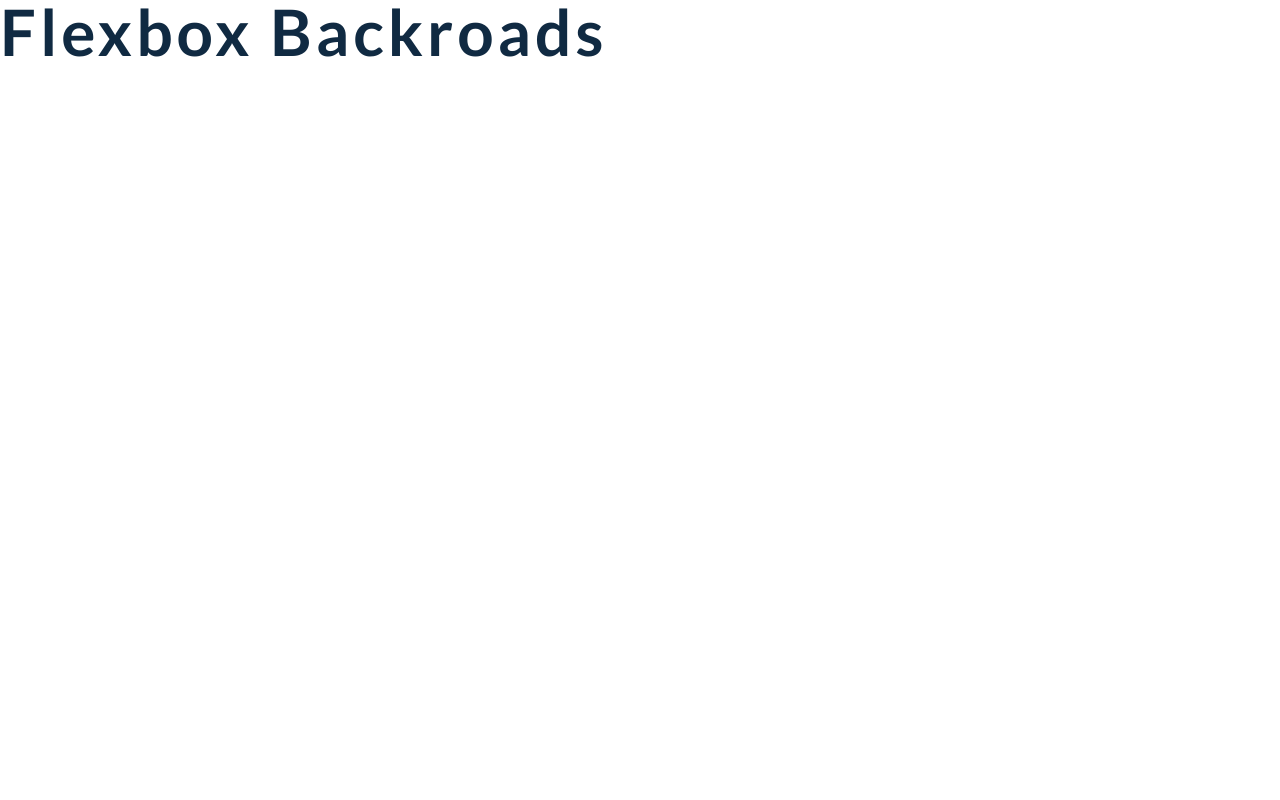
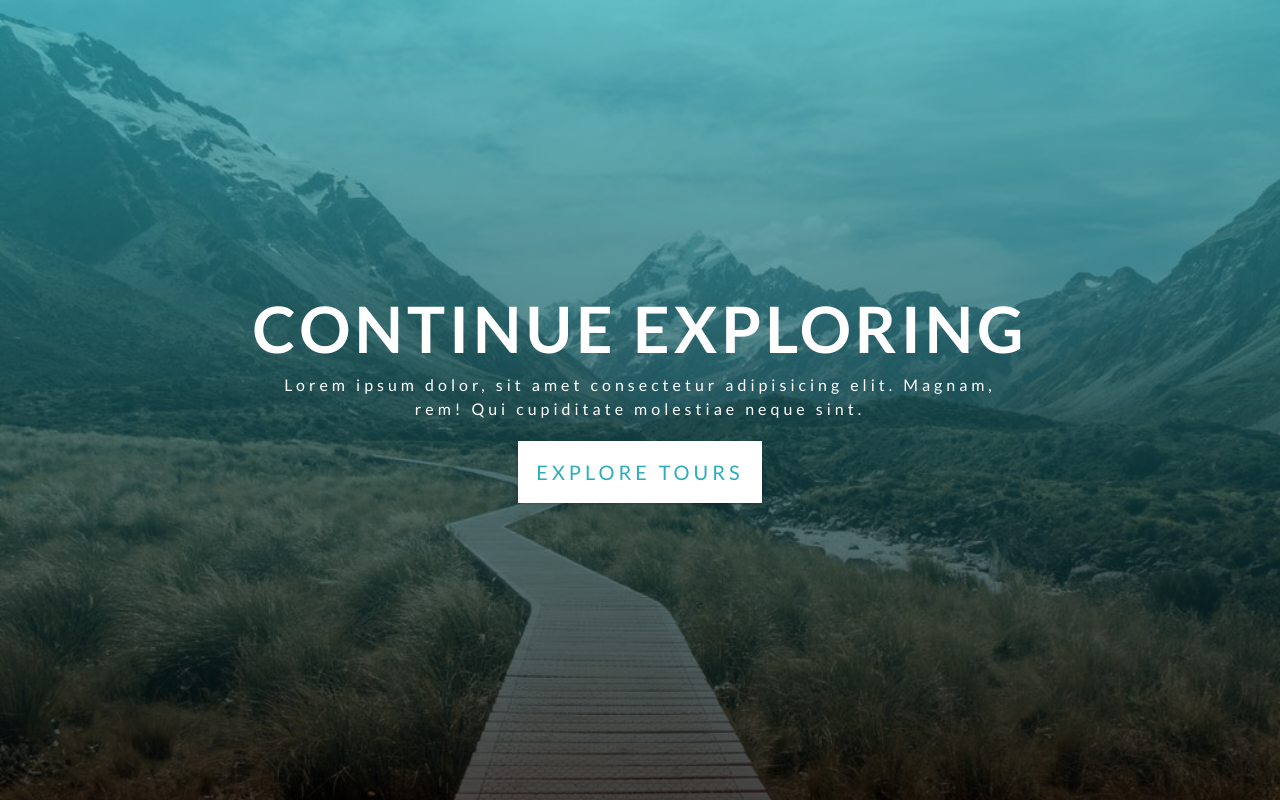
Before and after one commit to YichenShen24/backroads-tour-company-project, a plain HTML site: page index.html in a window 1280 px wide. Drawn offline with Linux system fonts and the light colour scheme.

Commit message:
update hero html and css, also changed the favicon

```diff
--- a/css/styles.css
+++ b/css/styles.css
@@ -157,6 +157,60 @@ Navbar
 Hero
 ===============
 */
+
+.hero {
+  min-height: 100vh;
+  background: var(--clr-primary-5);
+  display: flex;
+  justify-content: center;
+  align-items: center;
+}
+
+.hero-banner {
+  text-align: center;
+  color: var(--clr-white);
+  padding: 0 3rem;
+}
+
+.hero-banner h1 {
+  text-transform: uppercase;
+}
+.hero-banner p {
+  max-width: 35rem;
+  margin-left: auto;
+  margin-right: auto;
+  color: var(--clr-white);
+  letter-spacing: var(--spacing);
+}
+
+.hero-btn {
+  padding: 0.9rem 1rem;
+  font-size: 1.25rem;
+  background: var(--clr-white);
+  color: var(--clr-primary-5);
+}
+
+.hero-btn:hover {
+  background: transparent;
+  color: var(--clr-white);
+  border-color: var(--clr-white);
+}
+
+/* For the larger screen, set the image as the background */
+@media screen and (min-width: 768px) {
+  .hero {
+    background: linear-gradient(rgba(44, 174, 186, 0.7), rgba(0, 0, 0, 0.7)),
+      url("../images/main.jpeg") center/cover;
+    background-repeat: no-repeat;
+  }
+  .hero-banner {
+    padding: 0;
+  }
+  .hero-banner p {
+    max-width: 45rem;
+  }
+}
+
 /*
 ===============
 About
--- a/index.html
+++ b/index.html
@@ -6,7 +6,11 @@
     <meta http-equiv="X-UA-Compatible" content="ie=edge" />
     <title>Backroads || Tour Company</title>
     <!-- favicon -->
-    <link rel="shortcut icon" href="./images/favicon.ico" type="image/x-icon" />
+    <link
+      rel="shortcut icon"
+      href="./images/favicon copy.ico"
+      type="image/x-icon"
+    />
     <!-- font-awesome -->
     <link
       rel="stylesheet"
@@ -16,8 +20,21 @@
     <link rel="stylesheet" href="./css/styles.css" />
   </head>
   <body>
-    <h1>flexbox backroads</h1>
     <!-- header  -->
+    <header id="home">
+      <!-- navbar -->
+      <!-- hero -->
+      <div class="hero">
+        <div class="hero-banner">
+          <h1>continue exploring</h1>
+          <p>
+            Lorem ipsum dolor, sit amet consectetur adipisicing elit. Magnam,
+            rem! Qui cupiditate molestiae neque sint.
+          </p>
+          <a href="#featured" class="btn hero-btn scroll-link">Explore tours</a>
+        </div>
+      </div>
+    </header>
     <!-- end of header  -->
 
     <!-- about section -->
```
Also changed, not shown: images/favicon copy.ico (added).
